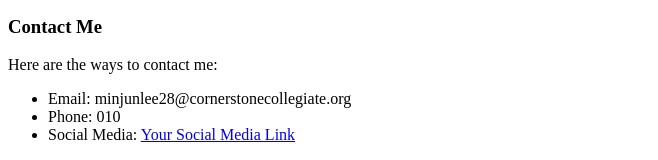
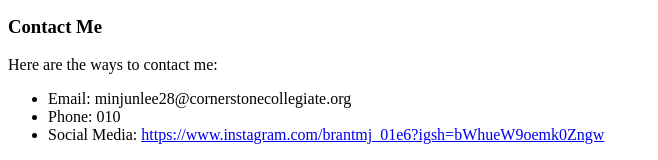
Before and after one commit to Bmjlee0126/Web_dev50, a plain HTML site: page index.html in a window 1280 px wide. Shown: the part 1549-1709 px from the top of the page, without its empty margins (0-658 px from the left). Drawn offline with Linux system fonts and the light colour scheme.

Commit message:
Sun, Sep 29, 2024, 11:40 PM +09:00

```diff
--- a/index.html
+++ b/index.html
@@ -110,7 +110,7 @@
         <ul>
             <li>Email: minjunlee28@cornerstonecollegiate.org</li>
             <li>Phone: 010</li>
-            <li>Social Media: <a href="#">Your Social Media Link</a></li>
+            <li>Social Media: <a href="#">https://www.instagram.com/brantmj_01e6?igsh=bWhueW9oemk0Zngw</a></li>
         </ul>
     </section>
 </body>
```
